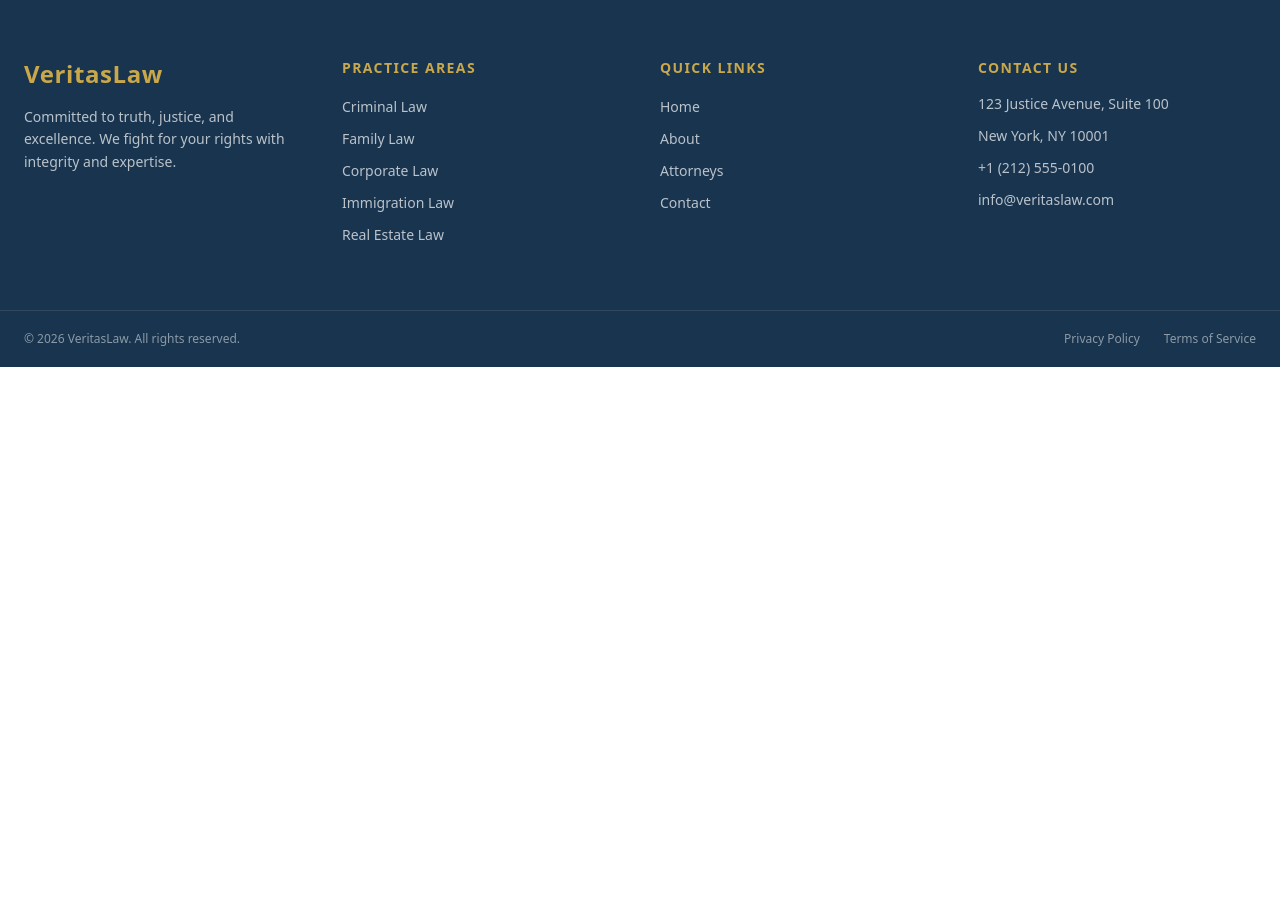
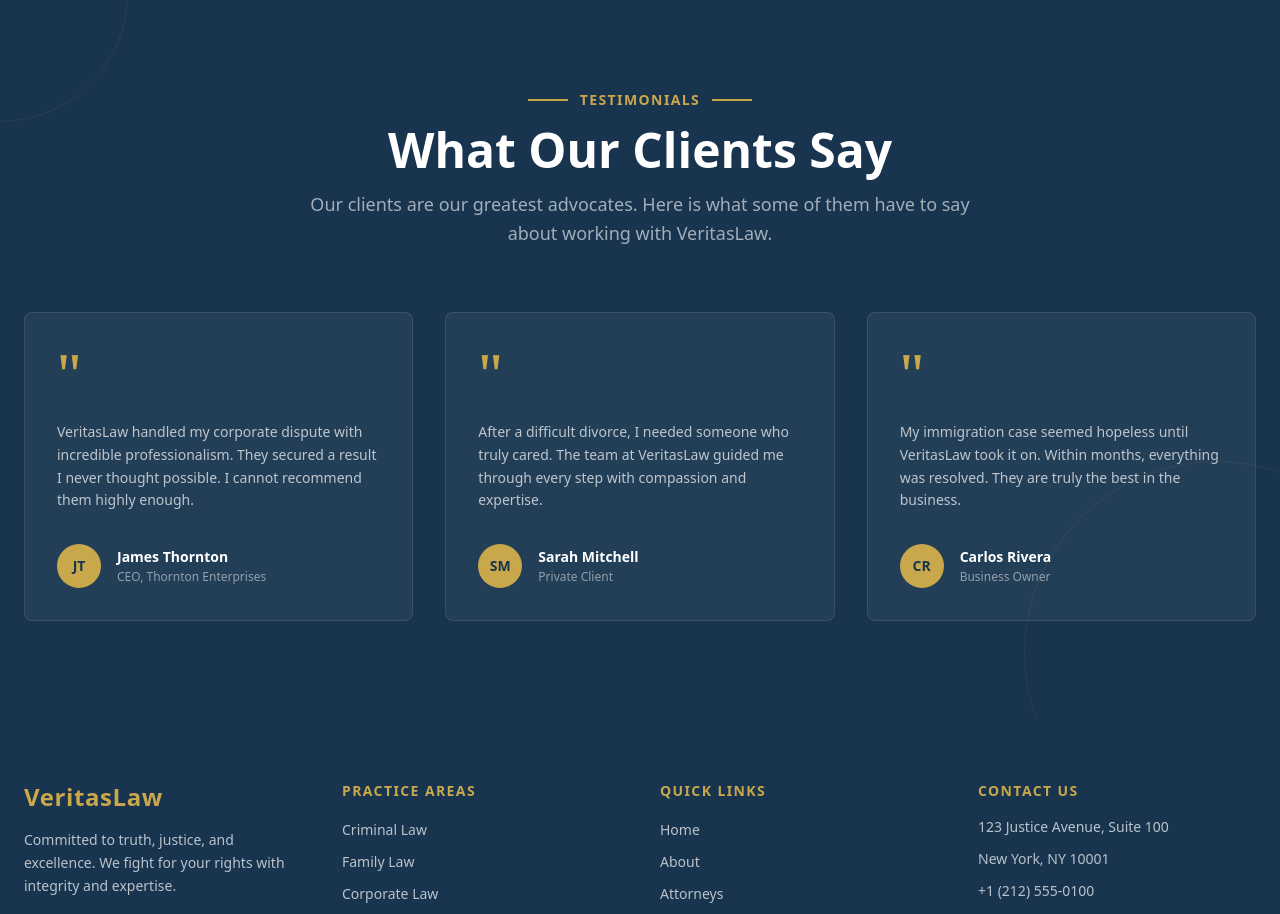
Before and after one commit to mihahaj-ul/veritas-law, a Next.js app: page / in a window 1280 px wide. Shown: the part 1840-2754 px from the top of the page. Before the commit the page ends 2207 px from the top, so only its background shows below. Built offline with nearby package versions, Linux system fonts and the light colour scheme.

Commit message:
add Testimonials section - Home page complete

```diff
--- a/src/app/page.tsx
+++ b/src/app/page.tsx
@@ -1,4 +1,5 @@
 import HeroSection from "@/sections/home/HeroSection";
+import Testimonials from "@/sections/home/Testimonials";
 import WhyChooseUs from "@/sections/home/WhyChooseUs";
 
 export default function Home() {
@@ -6,6 +7,7 @@ export default function Home() {
     <main>
       <HeroSection />
       <WhyChooseUs />
+      <Testimonials />
     </main>
   );
 }
--- a/src/sections/home/Testimonials.tsx
+++ b/src/sections/home/Testimonials.tsx
@@ -1,3 +1,88 @@
-export default function page() {
-  return <div></div>
+const testimonials = [
+  {
+    quote:
+      "VeritasLaw handled my corporate dispute with incredible professionalism. They secured a result I never thought possible. I cannot recommend them highly enough.",
+    name: "James Thornton",
+    title: "CEO, Thornton Enterprises",
+    initials: "JT",
+  },
+  {
+    quote:
+      "After a difficult divorce, I needed someone who truly cared. The team at VeritasLaw guided me through every step with compassion and expertise.",
+    name: "Sarah Mitchell",
+    title: "Private Client",
+    initials: "SM",
+  },
+  {
+    quote:
+      "My immigration case seemed hopeless until VeritasLaw took it on. Within months, everything was resolved. They are truly the best in the business.",
+    name: "Carlos Rivera",
+    title: "Business Owner",
+    initials: "CR",
+  },
+];
+
+export default function Testimonials() {
+  return (
+    <section className="bg-navy py-24 relative overflow-hidden">
+      {/* Background Detail */}
+      <div className="absolute top-0 left-0 w-64 h-64 border border-gold/10 rounded-full -translate-x-1/2 -translate-y-1/2" />
+      <div className="absolute bottom-0 right-0 w-96 h-96 border border-gold/10 rounded-full translate-x-1/3 translate-y-1/3" />
+
+      <div className="max-w-7xl mx-auto px-6 relative z-10">
+        {/* Section Header */}
+        <div className="text-center mb-16">
+          <div className="flex items-center justify-center gap-3 mb-4">
+            <div className="w-10 h-0.5 bg-gold" />
+            <span className="text-gold text-sm font-semibold uppercase tracking-widest">
+              Testimonials
+            </span>
+            <div className="w-10 h-0.5 bg-gold" />
+          </div>
+          <h2 className="text-white text-4xl md:text-5xl font-bold mb-4">
+            What Our Clients Say
+          </h2>
+          <p className="text-white/60 text-lg max-w-2xl mx-auto leading-relaxed">
+            Our clients are our greatest advocates. Here is what some of them
+            have to say about working with VeritasLaw.
+          </p>
+        </div>
+
+        {/* Testimonial Cards */}
+        <div className="grid grid-cols-1 md:grid-cols-3 gap-8">
+          {testimonials.map((testimonial) => (
+            <div
+              key={testimonial.name}
+              className="bg-white/5 border border-white/10 rounded-lg p-8 hover:border-gold/40 transition-all duration-300"
+            >
+              {/* Quote Mark */}
+              <div className="text-gold text-6xl font-serif leading-none mb-4">
+                "
+              </div>
+
+              {/* Quote Text */}
+              <p className="text-white/70 text-sm leading-relaxed mb-8">
+                {testimonial.quote}
+              </p>
+
+              {/* Author */}
+              <div className="flex items-center gap-4">
+                <div className="w-11 h-11 rounded-full bg-gold flex items-center justify-center text-navy font-bold text-sm flex-shrink-0">
+                  {testimonial.initials}
+                </div>
+                <div>
+                  <p className="text-white font-semibold text-sm">
+                    {testimonial.name}
+                  </p>
+                  <p className="text-white/50 text-xs mt-0.5">
+                    {testimonial.title}
+                  </p>
+                </div>
+              </div>
+            </div>
+          ))}
+        </div>
+      </div>
+    </section>
+  );
 }
```
